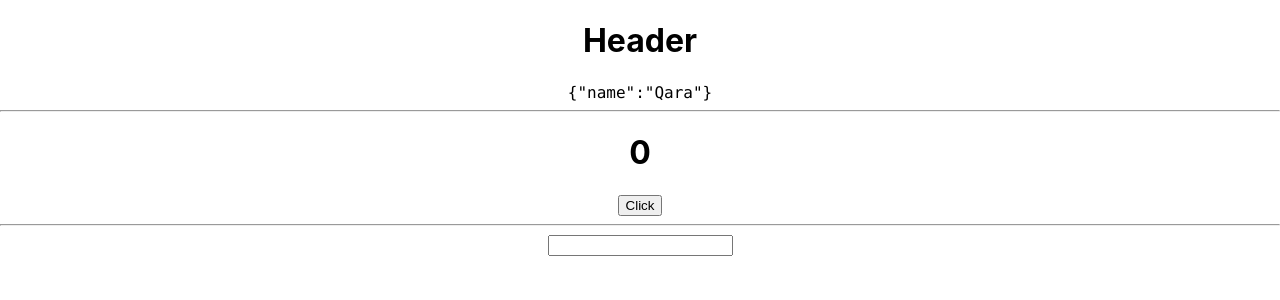
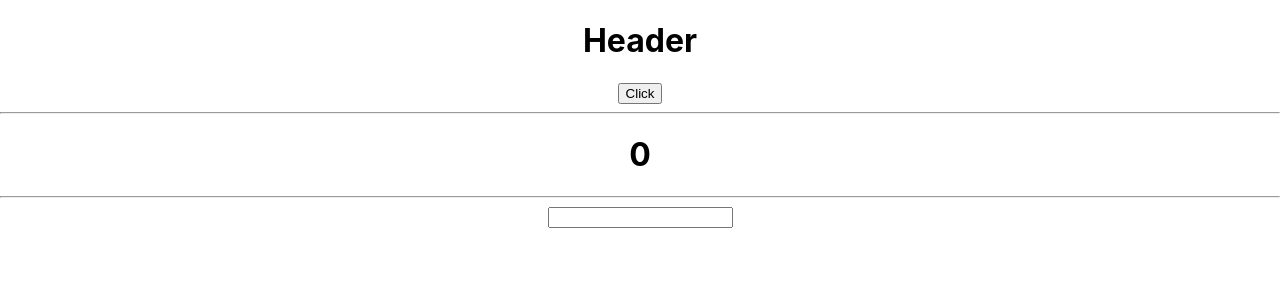
Before and after one commit to humbatovqara/React-patika.dev, a React (Create React App) app in the folder memoization/: page / in a window 1280 px wide. Shown: the top 300 px of the page. Built offline with nearby package versions, Linux system fonts and the light colour scheme.

Commit message:
Add useCallback Hook

```diff
--- a/memoization/src/App.js
+++ b/memoization/src/App.js
@@ -1,4 +1,4 @@
-import { useState, useMemo } from 'react'
+import { useState, useMemo, useCallback } from 'react'
 import Header from './components/Header';
 import './App.css';
 
@@ -13,26 +13,29 @@ function App() {
     return { name: "Qara" }
   }, [number]) */
 
-  const data = useMemo(() => {
+  /* const data = useMemo(() => {
     return calculateObject();
-  }, []);
+  }, []); */
+
+  const increment = useCallback(() => {
+    setNumber((prevState) => prevState + 1)
+  }, [])
 
   return (
     <div className="App">
-      <Header data={data} />
+      <Header increment={increment} />
       <hr />
 
       <h1>{number}</h1>
-      <button onClick={() => setNumber(number + 1)}>Click</button>
 
       <hr />
 
-      <input value={text} onChange={({target}) => setText(target.value)} />
+      <input value={text} onChange={({ target }) => setText(target.value)} />
     </div>
   );
 }
 
-function calculateObject() {
+/* function calculateObject() {
   console.log("Calculating ...");
 
   for (let i = 0; i < 1000000; i++) { }
@@ -40,6 +43,6 @@ function calculateObject() {
   console.log("Calculating completed!");
 
   return { name: "Qara" }
-}
+} */
 
 export default App;
--- a/memoization/src/components/Header.js
+++ b/memoization/src/components/Header.js
@@ -1,12 +1,12 @@
 import React from 'react'
 
-function Header({ data }) {
+function Header({ increment }) {
     console.log("Header Component Re-Rendered");
     return (
         <>
             <h1>Header</h1>
 
-            <code>{JSON.stringify(data)}</code>
+            <button onClick={increment}>Click</button>
         </>
     )
 }
```
